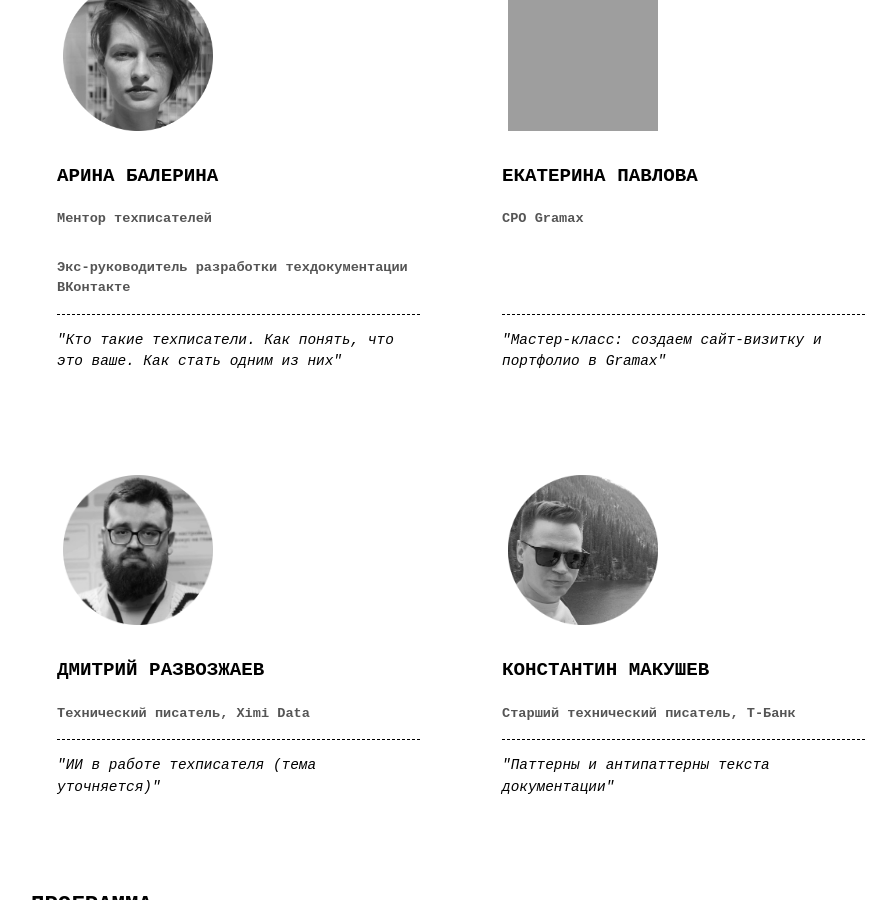
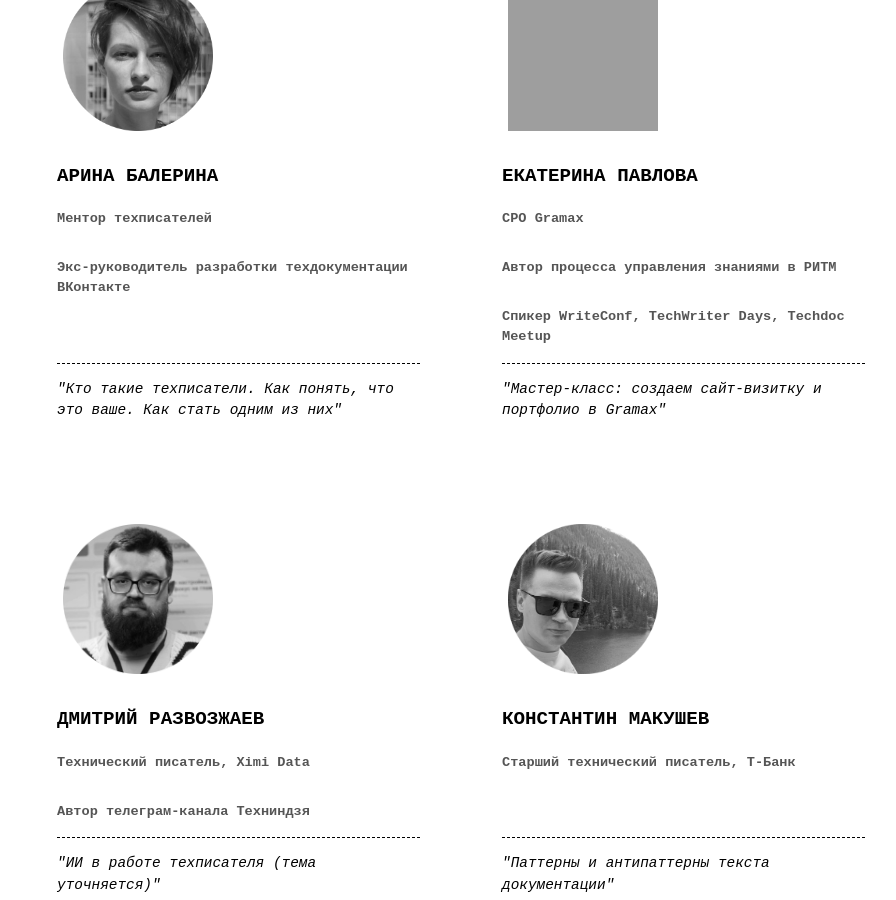
Before and after one commit to techwritex/techcommpod, a Jekyll site: the page built from meetup.md, in a window 1280 px wide and 900 px high, scrolled down 783 px. Shown: the whole window, without its empty margins (179-1075 px from the left). Built offline with Jekyll 4.4.1, drawn with Linux system fonts in a browser that asks for light colours; some of the changed lines change nothing that is shown; some of the changed text lies outside the part shown.

Commit message:
meetup page speakers roles description  update

```diff
--- a/_layouts/meetup.html
+++ b/_layouts/meetup.html
@@ -536,36 +536,6 @@
         </section>
 
         <!-- 01. Спикеры -->
-        <!-- <section class="section">
-            <h2 class="section-title">ЭКСПЕРТЫ</h2>
-            <div class="speaker-grid">
-                <div class="speaker-card">
-                    <div class="img-wrapper">
-                        <img src="https://techcommpod.ru/assets/images/vladimir-yusupov-techwritexru.jpeg" alt="Алексей" class="speaker-img">
-                    </div>
-                    <h3>АЛЕКСЕЙ ИВАНОВ</h3>
-                    <p class="role">Должность, Компания</p>
-                    <p class="topic">"Тема выступления/доклада"</p>
-                </div>
-                <div class="speaker-card">
-                    <div class="img-wrapper">
-                        <img src="https://techcommpod.ru/assets/images/vladimir-yusupov-techwritexru.jpeg" alt="Мария" class="speaker-img">
-                    </div>
-                    <h3>АНДРЕЙ ФЕДОРОВ</h3>
-                    <p class="role">Должность, Компания</p>
-                    <p class="topic">"Тема выступления/доклада"</p>
-                </div>
-                <div class="speaker-card">
-                    <div class="img-wrapper">
-                        <img src="https://techcommpod.ru/assets/images/vladimir-yusupov-techwritexru.jpeg" alt="Сергей" class="speaker-img">
-                    </div>
-                    <h3>СЕРГЕЙ ВОЛКОВ</h3>
-                    <p class="role">Должность, Компания</p>
-                    <p class="topic">"Тема выступления/доклада"</p>
-                </div>
-            </div>
-        </section> -->
-        <!-- Speakers 2x2 Section -->
         <section class="section">
             <h2 class="section-title">ЭКСПЕРТЫ</h2>
             <div class="speaker-grid">
@@ -585,6 +555,8 @@
                     </div>
                     <h3>ЕКАТЕРИНА ПАВЛОВА</h3>
                     <p class="role">CPO Gramax</p>
+                    <p class="role">Автор процесса управления знаниями в РИТМ</p>
+                    <p class="role">Спикер WriteConf, TechWriter Days, Techdoc Meetup</p>
                     <p class="topic">"Мастер-класс: создаем сайт-визитку и портфолио в Gramax"</p>
                 </div>
 
@@ -594,6 +566,7 @@
                     </div>
                     <h3>ДМИТРИЙ РАЗВОЗЖАЕВ</h3>
                     <p class="role">Технический писатель, Ximi Data</p>
+                    <p class="role">Автор телеграм-канала Техниндзя</p>
                     <p class="topic">"ИИ в работе техписателя (тема уточняется)"</p>
                 </div>
 
@@ -688,7 +661,6 @@
                         <div class="partner-logo-box">
                             <img src="https://techcommpod.ru/assets/images/meetup/parawriter_logo.jpg" alt="Parawriter" class="partner-logo">
                         </div>
-                        <!-- <div class="partner-meta">ID_REF: 001_COMMUNITY</div> -->
                     </div>
                     <h3>Parawriter</h3>
                     <p>Канал технического писателя о текстах, работе в айти и ещё о чём-нибудь.</p>
@@ -701,7 +673,6 @@
                         <div class="partner-logo-box">
                             <img src="https://techcommpod.ru/assets/images/meetup/mishka-v-kurse.jpg" alt="Мишка в курсе: Технический писатель" class="partner-logo">
                         </div>
-                        <!-- <div class="partner-meta">ID_REF: 002_MEDIA</div> -->
                     </div>
                     <h3>Мишка в курсе: Технический писатель</h3>
                     <p>Канал о жизни и карьере техписателя.</p>
@@ -712,14 +683,6 @@
 
         <!-- Регистрация -->
         <section class="registration">
-            <!-- <div class="counter-container">
-                <div class="counter-label">ЗАРЕГИСТРИРОВАНО:</div>
-                <div class="counter-bar">
-                    <div class="counter-progress" style="width: 70%;"></div> --> <!-- 21 из 30 это 70% -->
-                <!-- </div>
-                <div class="counter-value"><span id="current-reg">21</span> / 30</div>
-            </div> -->
-
             <div class="form-box">
                 <!-- Счетчик участников -->
                 <div class="counter-container">
@@ -765,7 +728,7 @@
     <script>
 
         function startCountdown() {
-            const targetDate = new Date("April 23, 2026 19:00:00").getTime();
+            const targetDate = new Date("April 22, 2026 16:00:00").getTime();
 
             const timerInterval = setInterval(function() {
                 const now = new Date().getTime();
@@ -863,8 +826,8 @@
             e.preventDefault();
             const event = {
                 title: 'TechCommPod Online Meetup',
-                start: '20260423T180000',
-                end: '20260423T200000',
+                start: '20260422T160000',
+                end: '20260422T180000',
                 description: 'Ссылка на трансляцию придет на почту.'
             };
 
```
